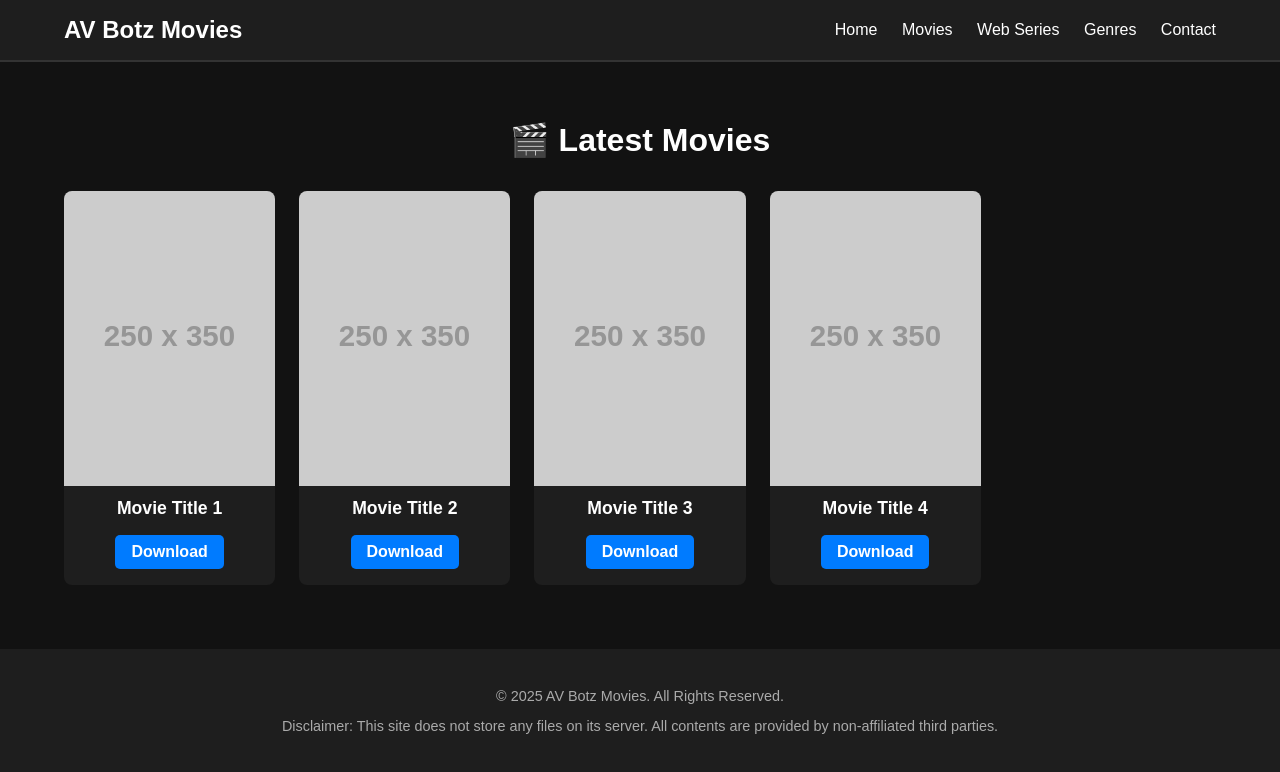
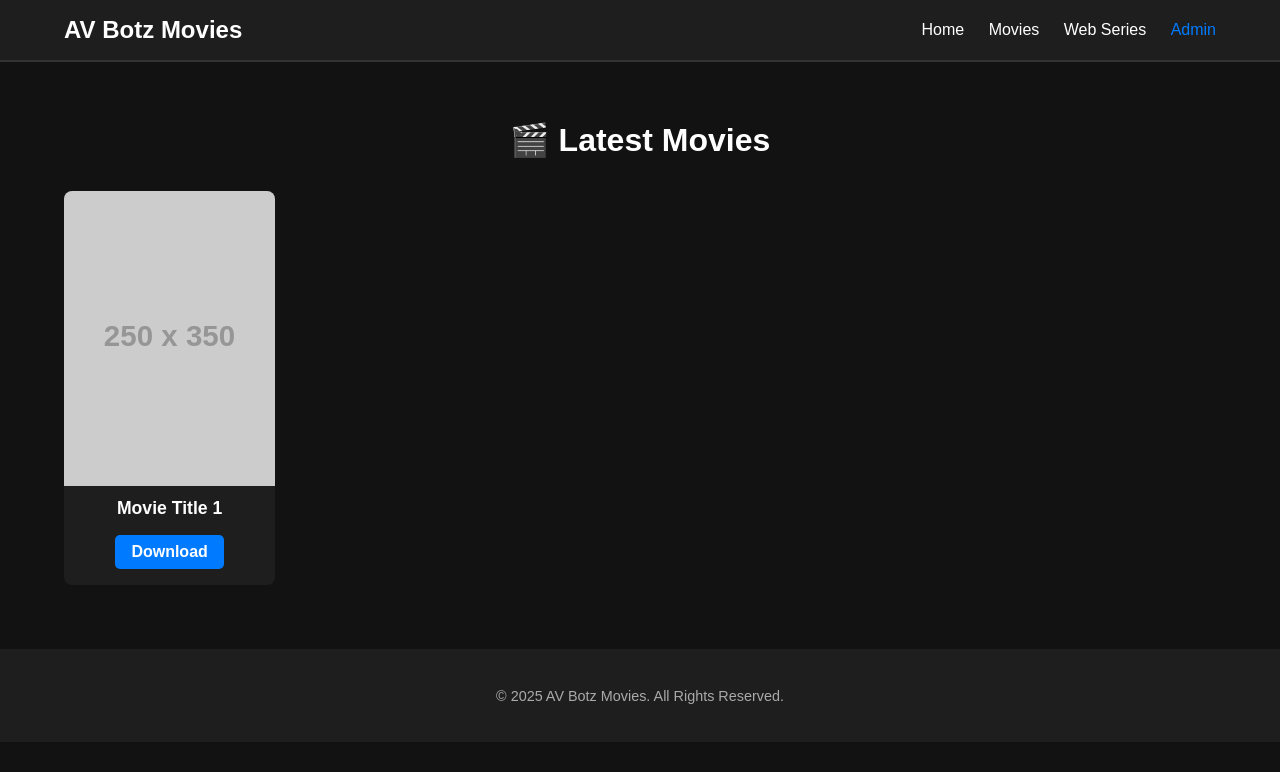
Before and after one commit to ranju999/Movie-website-, a plain HTML site: page index.html in a window 1280 px wide. Drawn offline with Linux system fonts and the light colour scheme; placeholder pictures from the web are drawn by us.

Commit message:
Update index.html

```diff
--- a/index.html
+++ b/index.html
@@ -7,8 +7,6 @@
     <link rel="stylesheet" href="style.css">
 </head>
 <body>
-
-    <!-- Header / Navbar -->
     <header class="navbar">
         <div class="container">
             <a href="index.html" class="logo">AV Botz Movies</a>
@@ -17,14 +15,11 @@
                     <li><a href="index.html">Home</a></li>
                     <li><a href="#">Movies</a></li>
                     <li><a href="#">Web Series</a></li>
-                    <li><a href="#">Genres</a></li>
-                    <li><a href="#">Contact</a></li>
+                    <li><a href="admin-login.html" style="color:#007bff;">Admin</a></li>
                 </ul>
             </nav>
         </div>
     </header>
-
-    <!-- Main Content -->
     <main class="container">
         <section class="latest-movies">
             <h2>🎬 Latest Movies</h2>
@@ -35,35 +30,13 @@
                     <h3>Movie Title 1</h3>
                     <a href="movie-page.html" class="btn-download">Download</a>
                 </div>
-                <!-- Movie Card 2 -->
-                <div class="movie-card">
-                    <img src="https://via.placeholder.com/250x350.png?text=Movie+Poster" alt="Movie Title">
-                    <h3>Movie Title 2</h3>
-                    <a href="movie-page.html" class="btn-download">Download</a>
-                </div>
-                <!-- Movie Card 3 -->
-                <div class="movie-card">
-                    <img src="https://via.placeholder.com/250x350.png?text=Movie+Poster" alt="Movie Title">
-                    <h3>Movie Title 3</h3>
-                    <a href="movie-page.html" class="btn-download">Download</a>
-                </div>
-                 <!-- Movie Card 4 -->
-                 <div class="movie-card">
-                    <img src="https://via.placeholder.com/250x350.png?text=Movie+Poster" alt="Movie Title">
-                    <h3>Movie Title 4</h3>
-                    <a href="movie-page.html" class="btn-download">Download</a>
-                </div>
             </div>
         </section>
     </main>
-
-    <!-- Footer -->
     <footer class="footer">
         <div class="container">
             <p>&copy; 2025 AV Botz Movies. All Rights Reserved.</p>
-            <p>Disclaimer: This site does not store any files on its server. All contents are provided by non-affiliated third parties.</p>
         </div>
     </footer>
-
 </body>
-                        </html>
+    </html>
```
